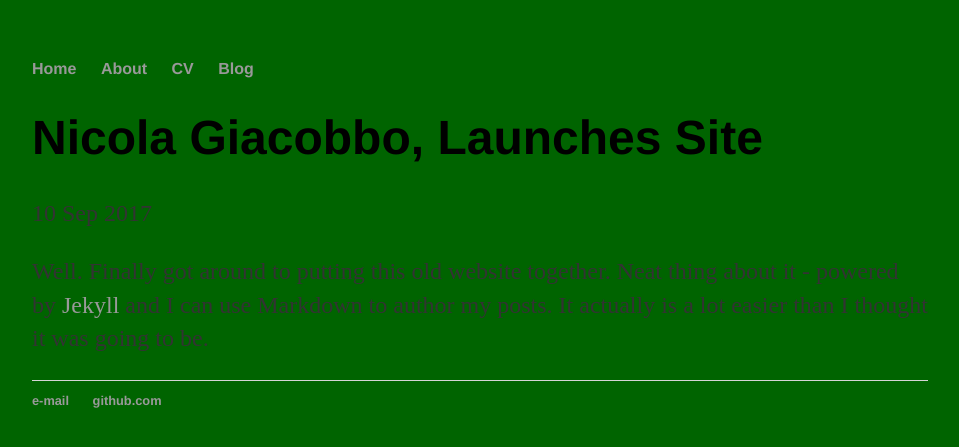
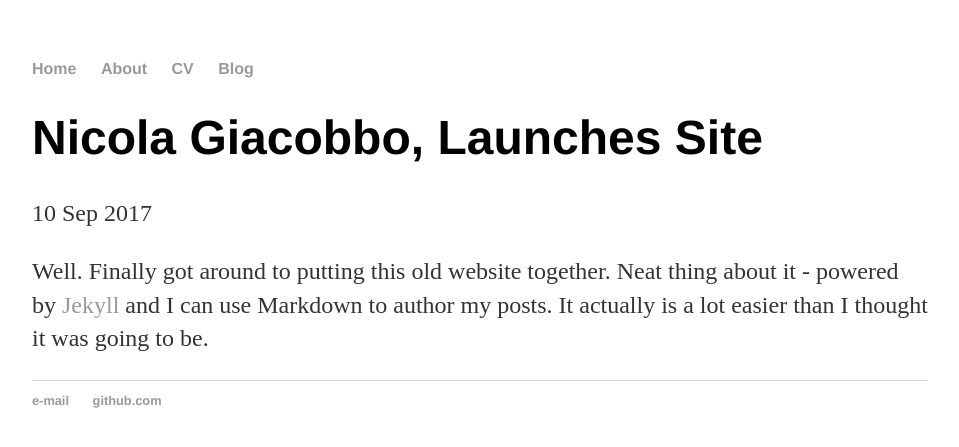
Before and after one commit to GiacobboNicola/giacobbonicola.github.io, a Jekyll site: the page built from _posts/2017-09-10-nicola-giacobbo-site-launched.md, in a window 1280 px wide. Shown: the top 447 px of the page, without its empty margins (160-1119 px from the left). Built offline with Jekyll 4.4.1, drawn with Linux system fonts in a browser that asks for light colours.

Commit message:
Update default.html

```diff
--- a/_layouts/default.html
+++ b/_layouts/default.html
@@ -11,9 +11,9 @@
 			<!-- link to main stylesheet -->
 			<link rel="stylesheet" type="text/css" href="/css/main.css">
 		</head>
-		<body bgcolor="darkgreen">
+		<body>
 			<!-- Navigation -->
-			<nav>
+			<nav bgcolor="darkgreen">
 	    		<ul>
 	        		<li><a href="/">Home</a></li>
 		        	<li><a href="/about">About</a></li>
```
